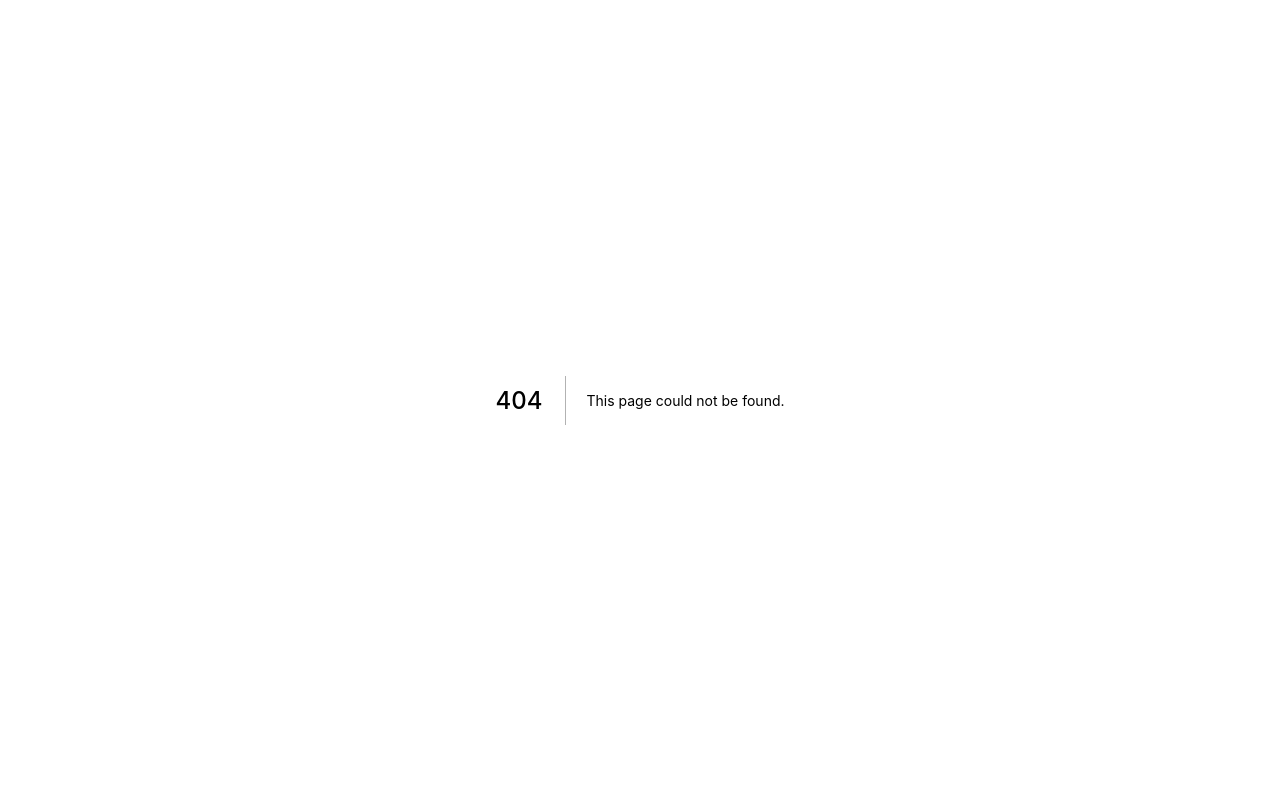
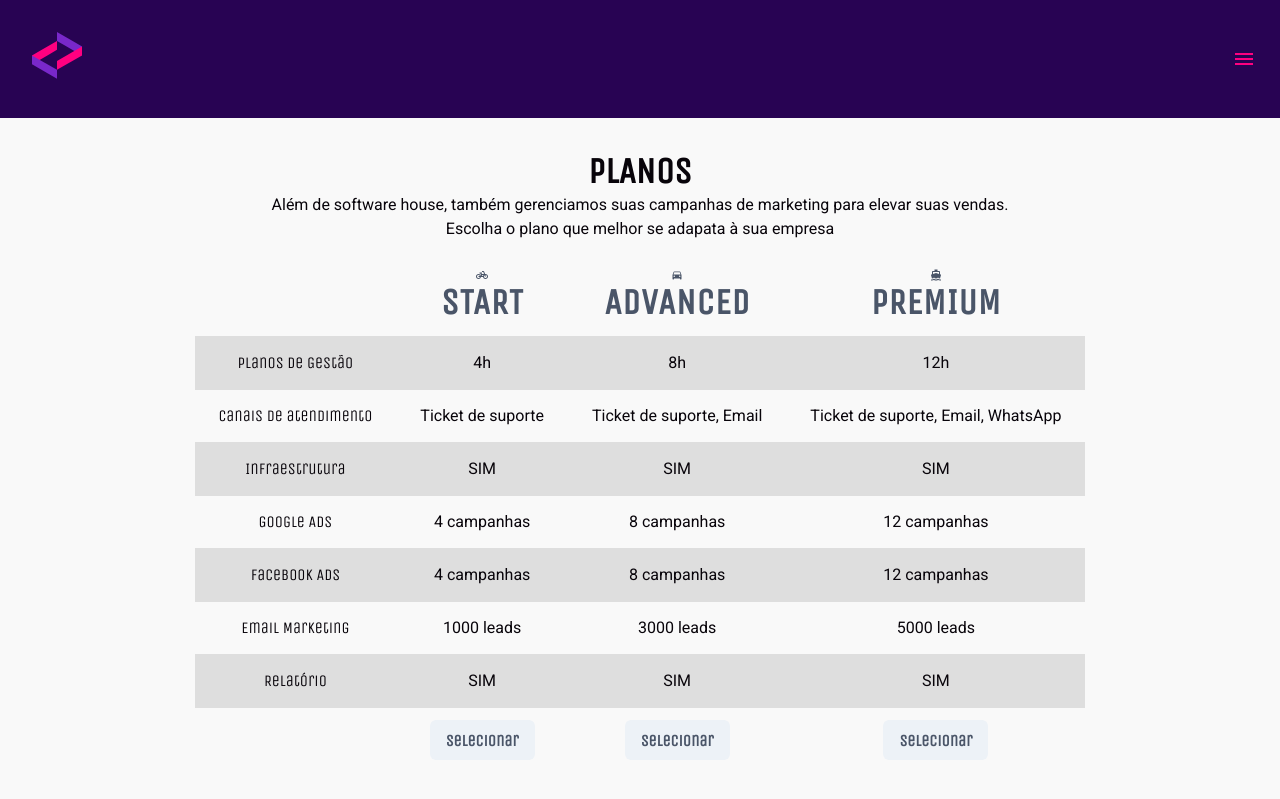
Before and after one commit to gmoreiraDEV/dockcode-site, a Next.js app: page /planos in a window 1280 px wide. Before the commit this address had no page. Shown: the top 799 px of the page. Built offline with nearby package versions, Linux system fonts and the light colour scheme.

Commit message:
add a Plans Page

```diff
--- a/src/components/Layout.tsx
+++ b/src/components/Layout.tsx
@@ -4,7 +4,7 @@ import Header from "./Header";
 import Footer from "./Footer";
 
 interface Props {
-  children: ReactElement[];
+  children?: ReactElement[];
 }
 
 export default function Layout({ children }: Props): ReactElement {
--- a/src/components/Nav.tsx
+++ b/src/components/Nav.tsx
@@ -8,7 +8,8 @@ export default function Nav(): ReactElement {
       display='flex'
       flex={1}
       justifyContent='space-around'
-      alignItems='center'>
+      alignItems='center'
+      color='brand.gray.100'>
       <Link
         p={2}
         fontWeight='bold'
@@ -21,7 +22,7 @@ export default function Nav(): ReactElement {
         href='/'>
         INÍCIO
       </Link>
-      <Link
+      {/* <Link
         p={2}
         fontWeight='bold'
         textDecoration='none'
@@ -32,7 +33,7 @@ export default function Nav(): ReactElement {
         }}
         href='#'>
         CASES
-      </Link>
+      </Link> */}
       <Link
         p={2}
         fontWeight='bold'
@@ -42,10 +43,10 @@ export default function Nav(): ReactElement {
           color: "brand.purple.900",
           borderRadius: "0",
         }}
-        href='#'>
-        SOLUÇÕES
+        href='/planos'>
+        PLANOS
       </Link>
-      <Link
+      {/* <Link
         p={2}
         fontWeight='bold'
         textDecoration='none'
@@ -56,7 +57,7 @@ export default function Nav(): ReactElement {
         }}
         href='#'>
         ORÇAMENTO
-      </Link>
+      </Link> */}
       <Link
         p={2}
         fontWeight='bold'
@@ -66,7 +67,7 @@ export default function Nav(): ReactElement {
           color: "brand.purple.900",
           borderRadius: "0",
         }}
-        href='#'>
+        href='/contato'>
         CONTATO
       </Link>
     </Box>
--- a/src/components/Plans.tsx
+++ b/src/components/Plans.tsx
@@ -57,17 +57,17 @@ export default function Plans(): ReactElement {
           <PlanCards
             type='start'
             text='Aqui é o inicio de tudo, onde começamos nossa jornada juntos.'
-            buttonAddress='/planos/start'
+            buttonAddress='/planos'
           />
           <PlanCards
             type='advanced'
             text='Nesse plano começamos a dar passos mais largos em buscas de objetivos traçados pela estratégia correta para o seu negócio.'
-            buttonAddress='/planos/advanced'
+            buttonAddress='/planos'
           />
           <PlanCards
             type='premium'
             text='Esse é o maior plano e  é responsável para fazer usa marca atingir lugares que nunca esteve antes.'
-            buttonAddress='/planos/premium'
+            buttonAddress='/planos'
           />
         </Carousel>
       </Stack>
--- /dev/null
+++ b/src/components/PlansTable.tsx
@@ -0,0 +1,202 @@
+import React, { ReactElement } from "react";
+import {
+  Flex,
+  Box,
+  Icon,
+  Heading,
+  Badge,
+  Tooltip,
+  Table,
+  Thead,
+  Tbody,
+  Tfoot,
+  Tr,
+  Th,
+  Td,
+  TableCaption,
+  Button,
+} from "@chakra-ui/react";
+import {
+  MdPedalBike,
+  MdDirectionsCar,
+  MdDirectionsBoat,
+  MdCheck,
+  MdClose,
+} from "react-icons/md";
+
+export default function PlansTable(): ReactElement {
+  return (
+    <Flex
+      justifyContent='center'
+      alignItems='center'
+      flexDirection='column'
+      padding={4}>
+      <Table variant='striped' colorScheme='brand.gray'>
+        <TableCaption>Lorem...</TableCaption>
+        <Thead>
+          <Tr>
+            <Th></Th>
+            <Th>
+              <Box
+                display='flex'
+                justifyContent='center'
+                alignItems='center'
+                flexDirection='column'>
+                <Icon as={MdPedalBike} />
+                <Heading as='h2'>start</Heading>
+              </Box>
+            </Th>
+            <Th>
+              <Box
+                display='flex'
+                justifyContent='center'
+                alignItems='center'
+                flexDirection='column'>
+                <Icon as={MdDirectionsCar} />
+                <Heading as='h2'>advanced</Heading>
+              </Box>
+            </Th>
+            <Th>
+              <Box
+                display='flex'
+                justifyContent='center'
+                alignItems='center'
+                flexDirection='column'>
+                <Icon as={MdDirectionsBoat} />
+                <Heading as='h2'>premium</Heading>
+              </Box>
+            </Th>
+          </Tr>
+        </Thead>
+        <Tbody>
+          <Tr>
+            <Tooltip
+              label='Gestão e otimização com alocação semanal'
+              fontFamily='Unica One'
+              fontSize='md'>
+              <Td textAlign='center' fontFamily='Unica One'>
+                Planos de Gestão
+              </Td>
+            </Tooltip>
+            <Td textAlign='center'>4h</Td>
+            <Td textAlign='center'>8h</Td>
+            <Td textAlign='center'>12h</Td>
+          </Tr>
+          <Tr>
+            <Tooltip
+              label='Canais de suporte e atendimento ao cliente'
+              fontFamily='Unica One'
+              fontSize='md'>
+              <Td textAlign='center' fontFamily='Unica One'>
+                Canais de atendimento
+              </Td>
+            </Tooltip>
+            <Td textAlign='center'>Ticket de suporte</Td>
+            <Td textAlign='center'>Ticket de suporte, Email</Td>
+            <Td textAlign='center'>Ticket de suporte, Email, WhatsApp</Td>
+          </Tr>
+          <Tr>
+            <Tooltip
+              label='Gestão dos serviços de hospedagem contratados'
+              fontFamily='Unica One'
+              fontSize='md'>
+              <Td textAlign='center' fontFamily='Unica One'>
+                Infraestrutura
+              </Td>
+            </Tooltip>
+            <Td textAlign='center'>SIM</Td>
+            <Td textAlign='center'>SIM</Td>
+            <Td textAlign='center'>SIM</Td>
+          </Tr>
+          <Tr>
+            <Tooltip
+              label='Gestão das campanhas e otimização do orçamento'
+              fontFamily='Unica One'
+              fontSize='md'>
+              <Td textAlign='center' fontFamily='Unica One'>
+                Google Ads
+              </Td>
+            </Tooltip>
+            <Td textAlign='center'>4 campanhas</Td>
+            <Td textAlign='center'>8 campanhas</Td>
+            <Td textAlign='center'>12 campanhas</Td>
+          </Tr>
+          <Tr>
+            <Tooltip
+              label='Gestão das campanhas e otimização do orçamento'
+              fontFamily='Unica One'
+              fontSize='md'>
+              <Td textAlign='center' fontFamily='Unica One'>
+                Facebook Ads
+              </Td>
+            </Tooltip>
+            <Td textAlign='center'>4 campanhas</Td>
+            <Td textAlign='center'>8 campanhas</Td>
+            <Td textAlign='center'>12 campanhas</Td>
+          </Tr>
+          <Tr>
+            <Tooltip
+              label='Gestão das listas, tags, automações e agendamentos'
+              fontFamily='Unica One'
+              fontSize='md'>
+              <Td textAlign='center' fontFamily='Unica One'>
+                Email Marketing
+              </Td>
+            </Tooltip>
+            <Td textAlign='center'>1000 leads</Td>
+            <Td textAlign='center'>3000 leads</Td>
+            <Td textAlign='center'>5000 leads</Td>
+          </Tr>
+          <Tr>
+            <Tooltip
+              label='Relatório digital + alinhamento de expectativas e KPIs'
+              fontFamily='Unica One'
+              fontSize='md'>
+              <Td textAlign='center' fontFamily='Unica One'>
+                Relatório
+              </Td>
+            </Tooltip>
+            <Td textAlign='center'>SIM</Td>
+            <Td textAlign='center'>SIM</Td>
+            <Td textAlign='center'>SIM</Td>
+          </Tr>
+        </Tbody>
+        <Tfoot>
+          <Tr>
+            <Th></Th>
+            <Th>
+              <Box
+                display='flex'
+                justifyContent='center'
+                alignItems='center'
+                flexDirection='column'
+                width='100%'>
+                <Button>Selecionar</Button>
+              </Box>
+            </Th>
+            <Th>
+              <Box
+                display='flex'
+                justifyContent='center'
+                alignItems='center'
+                flexDirection='column'
+                width='100%'>
+                <Button>Selecionar</Button>
+              </Box>
+            </Th>
+            <Th>
+              <Box
+                display='flex'
+                justifyContent='center'
+                alignItems='center'
+                flexDirection='column'
+                width='100%'>
+                <Button>Selecionar</Button>
+              </Box>
+            </Th>
+          </Tr>
+        </Tfoot>
+      </Table>
+    </Flex>
+  );
+}
--- a/src/components/Schedule.tsx
+++ b/src/components/Schedule.tsx
@@ -28,7 +28,10 @@ export const Schedule = (props: Props) => {
         color='brand.gray.100'
         fontSize='2xl'
         fontFamily='Unica One'
-        textTransform='uppercase'>
+        textTransform='uppercase'
+        _hover={{
+          background: "brand.pink.900",
+        }}>
         receber mentoria gratuita
       </Button>
     </Box>
--- /dev/null
+++ b/src/pages/api/schedule.ts
@@ -0,0 +1,19 @@
+import type { NextApiRequest, NextApiResponse } from "next";
+
+const HandlerSubscribe = async (
+  req: NextApiRequest,
+  res: NextApiResponse
+): Promise<void> => {
+  if (req.method === "POST") {
+    const { name, email, phone, business, website, employers, description } =
+      req.body;
+
+    res
+      .status(200)
+      .json({ name, email, phone, business, website, employers, description });
+  } else {
+    res.redirect("/");
+  }
+};
+
+export default HandlerSubscribe;
--- /dev/null
+++ b/src/pages/planos/index.tsx
@@ -0,0 +1,31 @@
+import React, { ReactElement } from "react";
+import Head from "next/head";
+import { Box, Heading, Text } from "@chakra-ui/react";
+import Layout from "@components/Layout";
+import PlansTable from "@components/PlansTable";
+
+export default function Planos(): ReactElement {
+  return (
+    <Layout>
+      <Head>
+        <title>DOCKCODE</title>
+      </Head>
+      <Box
+        display='flex'
+        justifyContent='center'
+        alignItems='center'
+        flexDirection='column'
+        background='brand.gray.50'
+        color='brand.gray.900'
+        p={8}>
+        <Heading textTransform='uppercase'>PLANOS</Heading>
+        <Text>
+          Além de software house, também gerenciamos suas campanhas de marketing
+          para elevar suas vendas.
+        </Text>
+        <Text>Escolha o plano que melhor se adapata à sua empresa</Text>
+        <PlansTable />
+      </Box>
+    </Layout>
+  );
+}
--- a/src/styles/theme.ts
+++ b/src/styles/theme.ts
@@ -1,6 +1,10 @@
 import { extendTheme } from "@chakra-ui/react";
 
 const theme = extendTheme({
+  config: {
+    useSystemColorMode: false,
+    initialColorMode: "light",
+  },
   colors: {
     brand: {
       purple: {
@@ -12,9 +16,16 @@ const theme = extendTheme({
         900: "#9B205E",
       },
       gray: {
-        100: "#EEEEEE",
-        300: "CEC7CC",
-        900: "#09050C",
+        50: "#F9F9F9",
+        100: "#DEDEDE",
+        200: "#C3C3C4",
+        300: "#A9A7A9",
+        400: "#8E8C8F",
+        500: "#737174",
+        600: "#58565A",
+        700: "#3E3A3F",
+        800: "#231F25",
+        900: "#08040A",
       },
     },
   },
```
Also changed, not shown: 1 other file (tests, documents, lock files or other folders).
